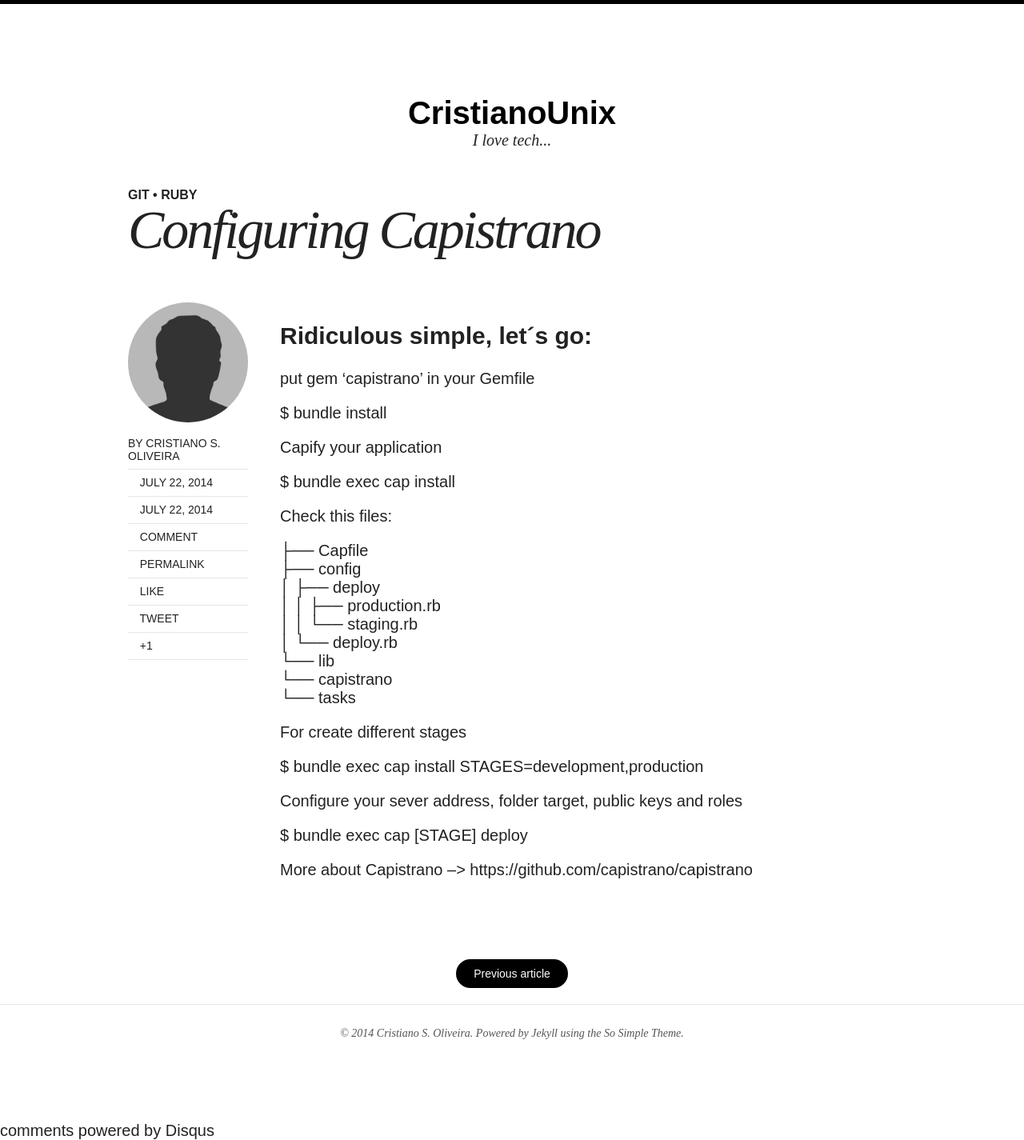
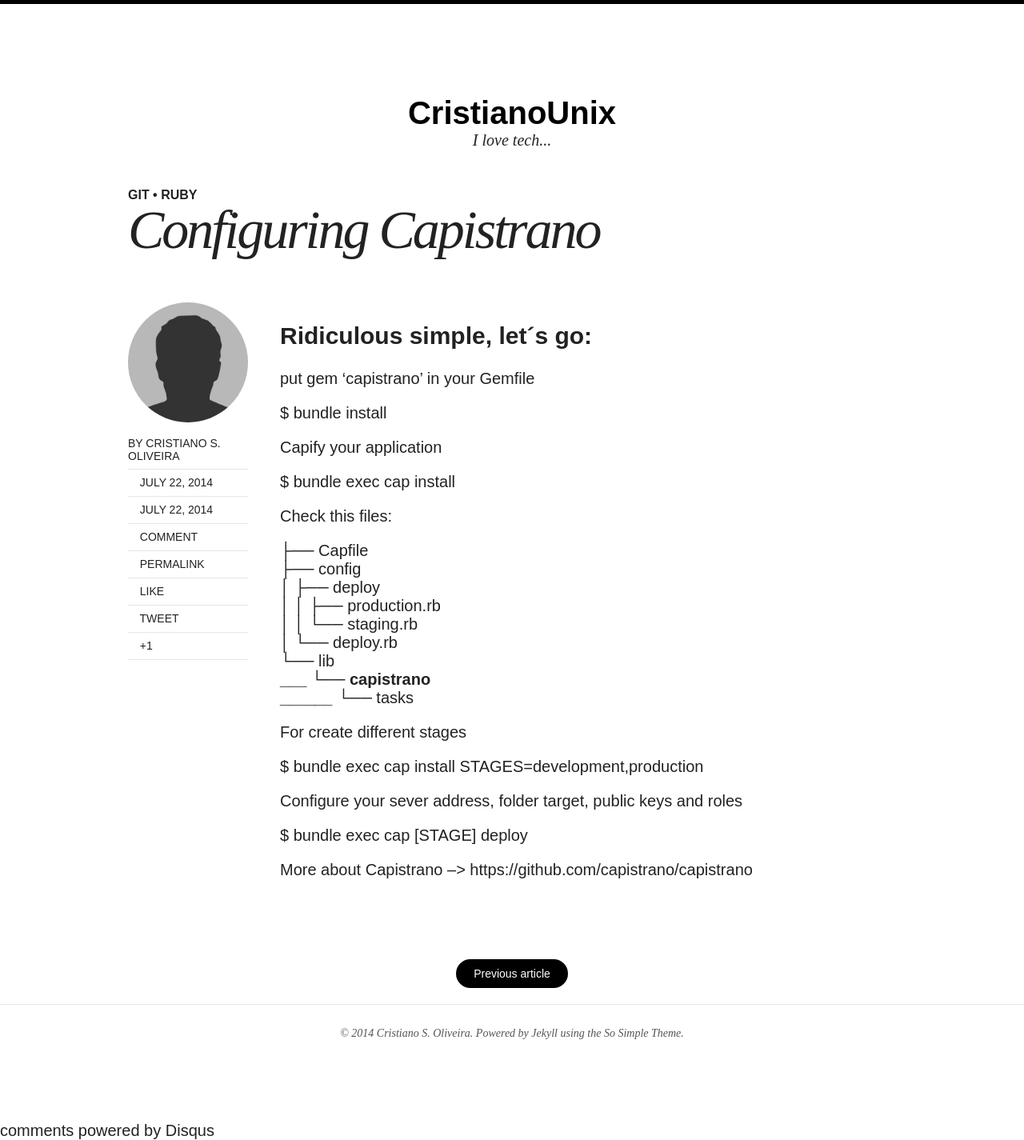
Before and after one commit to cristianounix/cristianounix, a Jekyll site: the page built from _posts/2014-07-22-configuring-capistrano.md, in a window 1280 px wide. Shown: the whole page at 80% size. Built offline with Jekyll 4.4.1, drawn with Linux system fonts in a browser that asks for light colours; nearby versions of some CDN libraries; comment, search, counter and statistics services are not loaded.

Commit message:
Ajust spaces tree files

```diff
--- a/_posts/2014-07-22-configuring-capistrano.md
+++ b/_posts/2014-07-22-configuring-capistrano.md
@@ -28,8 +28,8 @@ share: true
   │   │   └── staging.rb<br />
   │   └── deploy.rb<br />
   └── lib<br />
-      └── capistrano<br />
-                  └── tasks<br />
+  _____ └── capistrano<br />
+  ______________ └── tasks<br />
 
 
   For create different stages
```
